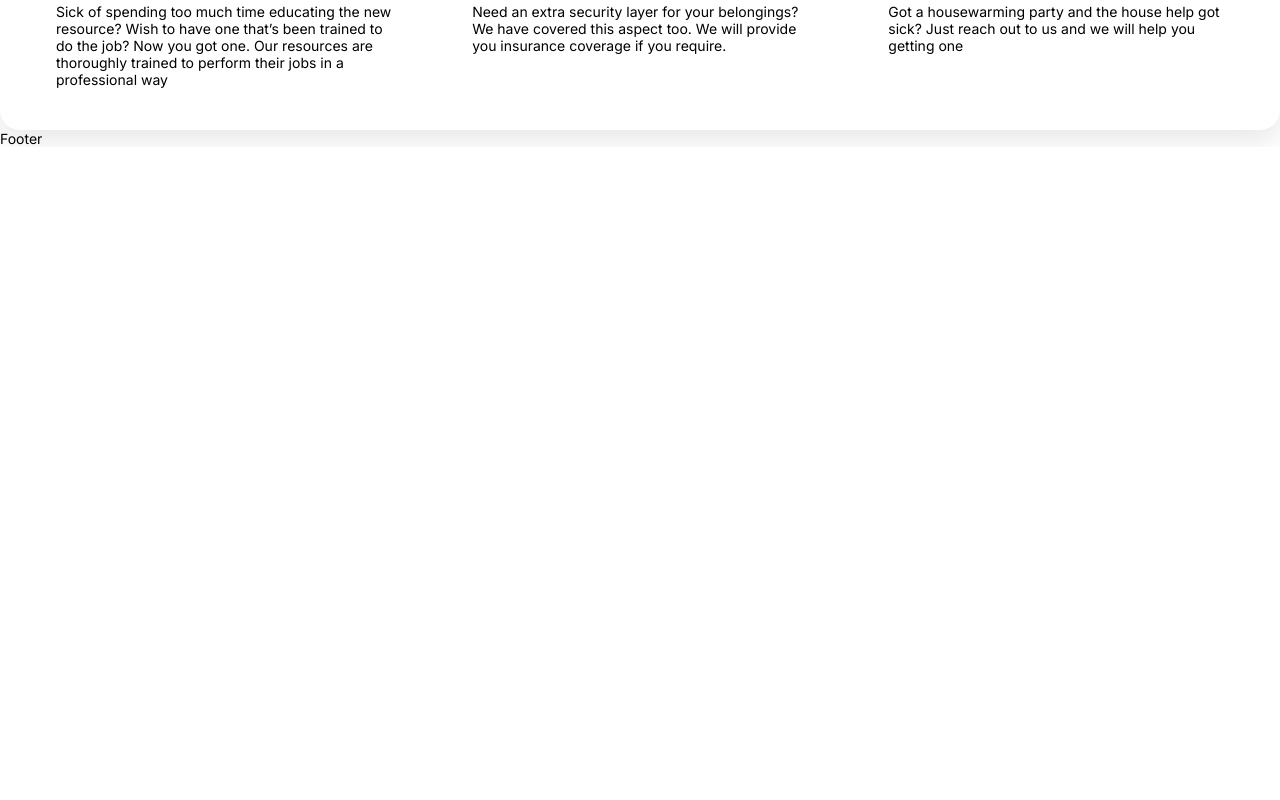
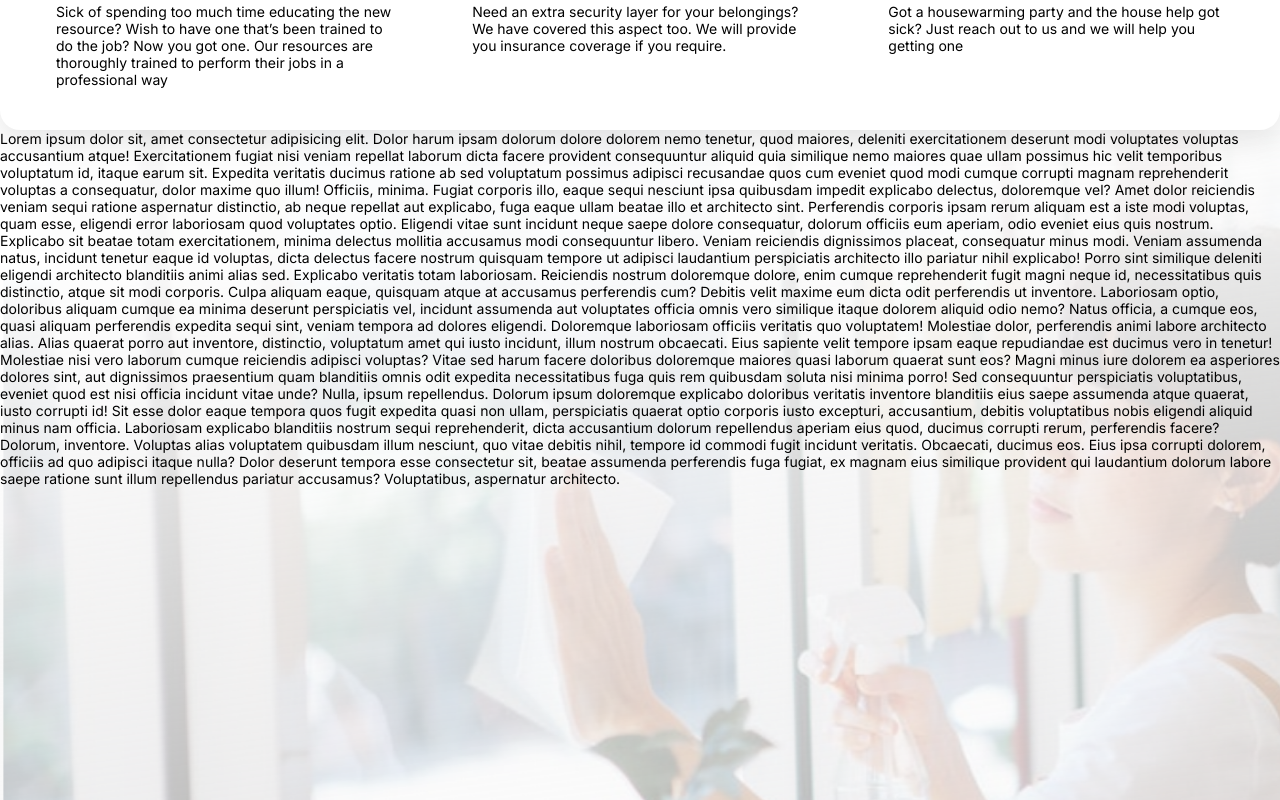
Before and after one commit to MehfoozurRehman/readymaid-web, a React (Create React App) app: page /benefits in a window 1280 px wide. Shown: the part 1280-2080 px from the top of the page. Before the commit the page ends 1427 px from the top, so only its background shows below. Built offline with nearby package versions, Linux system fonts and the light colour scheme.

Commit message:
temp code

```diff
--- a/src/App.scss
+++ b/src/App.scss
@@ -990,6 +990,17 @@ a:hover {
 .products__buisness__packages__entry:nth-child(3) *::after {
   color: white !important;
   background-color: white;
+}
+.benifits__safty {
+  width: 100%;
+  background: url("./assets/aboutjumbotron.png"), no-repeat;
+  background-size: cover;
+  height: 1000px;
+}
+.benifits__safty__content {
+  width: 100%;
+  max-width: 1440px;
+  margin: 0em auto;
 }
 @media (max-width: 1000px) {
   .home__solutions__content__entry {
--- a/src/screens/Benifits.js
+++ b/src/screens/Benifits.js
@@ -31,6 +31,69 @@ export default function Benifits() {
           />
         ))}
       </div>
+      <div className="benifits__safty">
+        <div className="benifits__safty__content">
+          Lorem ipsum dolor sit, amet consectetur adipisicing elit. Dolor harum
+          ipsam dolorum dolore dolorem nemo tenetur, quod maiores, deleniti
+          exercitationem deserunt modi voluptates voluptas accusantium atque!
+          Exercitationem fugiat nisi veniam repellat laborum dicta facere
+          provident consequuntur aliquid quia similique nemo maiores quae ullam
+          possimus hic velit temporibus voluptatum id, itaque earum sit.
+          Expedita veritatis ducimus ratione ab sed voluptatum possimus adipisci
+          recusandae quos cum eveniet quod modi cumque corrupti magnam
+          reprehenderit voluptas a consequatur, dolor maxime quo illum!
+          Officiis, minima. Fugiat corporis illo, eaque sequi nesciunt ipsa
+          quibusdam impedit explicabo delectus, doloremque vel? Amet dolor
+          reiciendis veniam sequi ratione aspernatur distinctio, ab neque
+          repellat aut explicabo, fuga eaque ullam beatae illo et architecto
+          sint. Perferendis corporis ipsam rerum aliquam est a iste modi
+          voluptas, quam esse, eligendi error laboriosam quod voluptates optio.
+          Eligendi vitae sunt incidunt neque saepe dolore consequatur, dolorum
+          officiis eum aperiam, odio eveniet eius quis nostrum. Explicabo sit
+          beatae totam exercitationem, minima delectus mollitia accusamus modi
+          consequuntur libero. Veniam reiciendis dignissimos placeat,
+          consequatur minus modi. Veniam assumenda natus, incidunt tenetur eaque
+          id voluptas, dicta delectus facere nostrum quisquam tempore ut
+          adipisci laudantium perspiciatis architecto illo pariatur nihil
+          explicabo! Porro sint similique deleniti eligendi architecto
+          blanditiis animi alias sed. Explicabo veritatis totam laboriosam.
+          Reiciendis nostrum doloremque dolore, enim cumque reprehenderit fugit
+          magni neque id, necessitatibus quis distinctio, atque sit modi
+          corporis. Culpa aliquam eaque, quisquam atque at accusamus perferendis
+          cum? Debitis velit maxime eum dicta odit perferendis ut inventore.
+          Laboriosam optio, doloribus aliquam cumque ea minima deserunt
+          perspiciatis vel, incidunt assumenda aut voluptates officia omnis vero
+          similique itaque dolorem aliquid odio nemo? Natus officia, a cumque
+          eos, quasi aliquam perferendis expedita sequi sint, veniam tempora ad
+          dolores eligendi. Doloremque laboriosam officiis veritatis quo
+          voluptatem! Molestiae dolor, perferendis animi labore architecto
+          alias. Alias quaerat porro aut inventore, distinctio, voluptatum amet
+          qui iusto incidunt, illum nostrum obcaecati. Eius sapiente velit
+          tempore ipsam eaque repudiandae est ducimus vero in tenetur! Molestiae
+          nisi vero laborum cumque reiciendis adipisci voluptas? Vitae sed harum
+          facere doloribus doloremque maiores quasi laborum quaerat sunt eos?
+          Magni minus iure dolorem ea asperiores dolores sint, aut dignissimos
+          praesentium quam blanditiis omnis odit expedita necessitatibus fuga
+          quis rem quibusdam soluta nisi minima porro! Sed consequuntur
+          perspiciatis voluptatibus, eveniet quod est nisi officia incidunt
+          vitae unde? Nulla, ipsum repellendus. Dolorum ipsum doloremque
+          explicabo doloribus veritatis inventore blanditiis eius saepe
+          assumenda atque quaerat, iusto corrupti id! Sit esse dolor eaque
+          tempora quos fugit expedita quasi non ullam, perspiciatis quaerat
+          optio corporis iusto excepturi, accusantium, debitis voluptatibus
+          nobis eligendi aliquid minus nam officia. Laboriosam explicabo
+          blanditiis nostrum sequi reprehenderit, dicta accusantium dolorum
+          repellendus aperiam eius quod, ducimus corrupti rerum, perferendis
+          facere? Dolorum, inventore. Voluptas alias voluptatem quibusdam illum
+          nesciunt, quo vitae debitis nihil, tempore id commodi fugit incidunt
+          veritatis. Obcaecati, ducimus eos. Eius ipsa corrupti dolorem,
+          officiis ad quo adipisci itaque nulla? Dolor deserunt tempora esse
+          consectetur sit, beatae assumenda perferendis fuga fugiat, ex magnam
+          eius similique provident qui laudantium dolorum labore saepe ratione
+          sunt illum repellendus pariatur accusamus? Voluptatibus, aspernatur
+          architecto.
+        </div>
+      </div>
     </>
   );
 }
```
